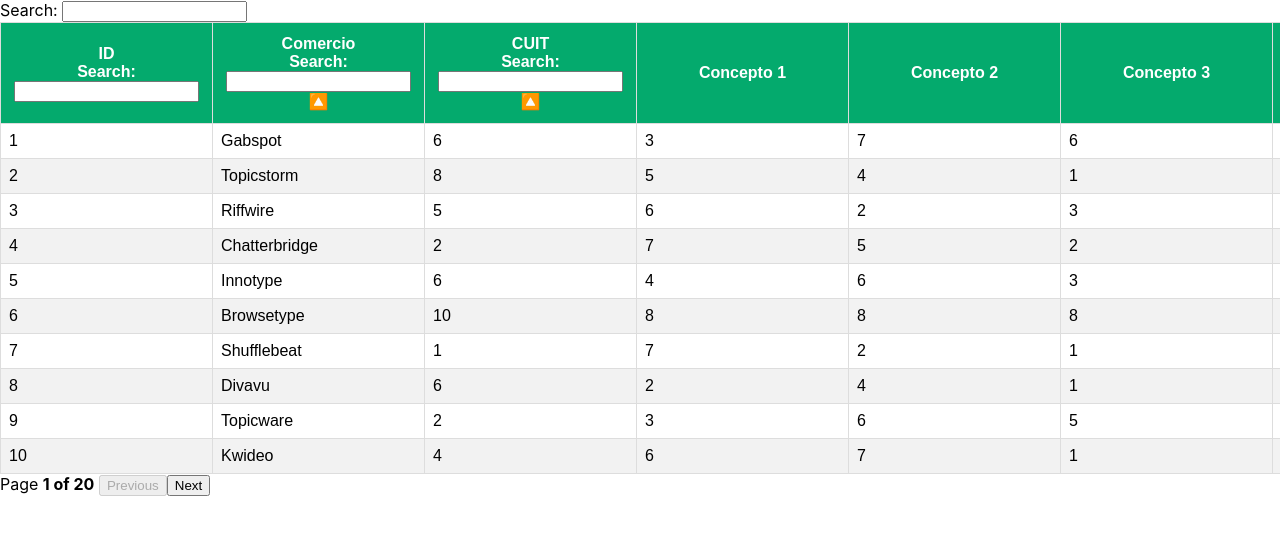
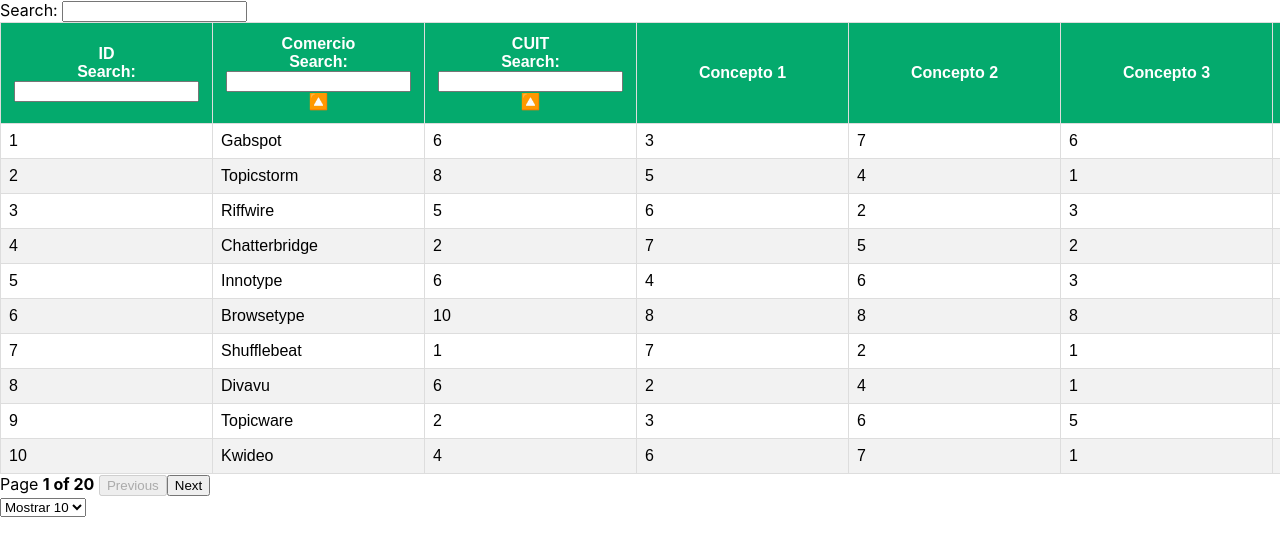
Before and after one commit to Lupohanamichi/Tabla-de-ejercicio, a React (Create React App) app: page / in a window 1280 px wide. Shown: the top 556 px of the page. Built offline with nearby package versions, Linux system fonts and the light colour scheme.

Commit message:
Agregado row per page

```diff
--- a/src/Components/FilteringTable.js
+++ b/src/Components/FilteringTable.js
@@ -32,13 +32,14 @@ export const FilteringTable = () => {
         canNextPage,
         canPreviousPage,
         pageOptions,
+        setPageSize,
         state,
         prepareRow,
 
     } = tableInstance
 
     const { globalFilter } = state
-    const { pageIndex } = state
+    const { pageIndex, pageSize } = state
 
     return (
         <>
@@ -84,6 +85,16 @@ export const FilteringTable = () => {
                 Next
                 </button>
         </div>
+        <select
+          value={pageSize}
+          onChange={(e) => setPageSize(Number(e.target.value))}
+        >
+          {[5, 10, 15].map((pageSize) => (
+            <option key={pageSize} value={pageSize}>
+              {pageSize !== 200 ? `Mostrar ${pageSize}` : `Mostrar todo`}
+            </option>
+          ))}
+        </select>
         </>
     )
 }
--- a/src/Components/GlobalFilter.js
+++ b/src/Components/GlobalFilter.js
@@ -4,7 +4,8 @@ export const GlobalFilter = ({ filter, setFilter }) => {
     return (
         <span>
             Search:{' '}
-            <input value={filter || ''} onChange={(e) => setFilter(e.target.value)} />
+            <input value={filter || ''}
+            onChange={(e) => setFilter(e.target.value)} />
         </span>
     )
 }
```
